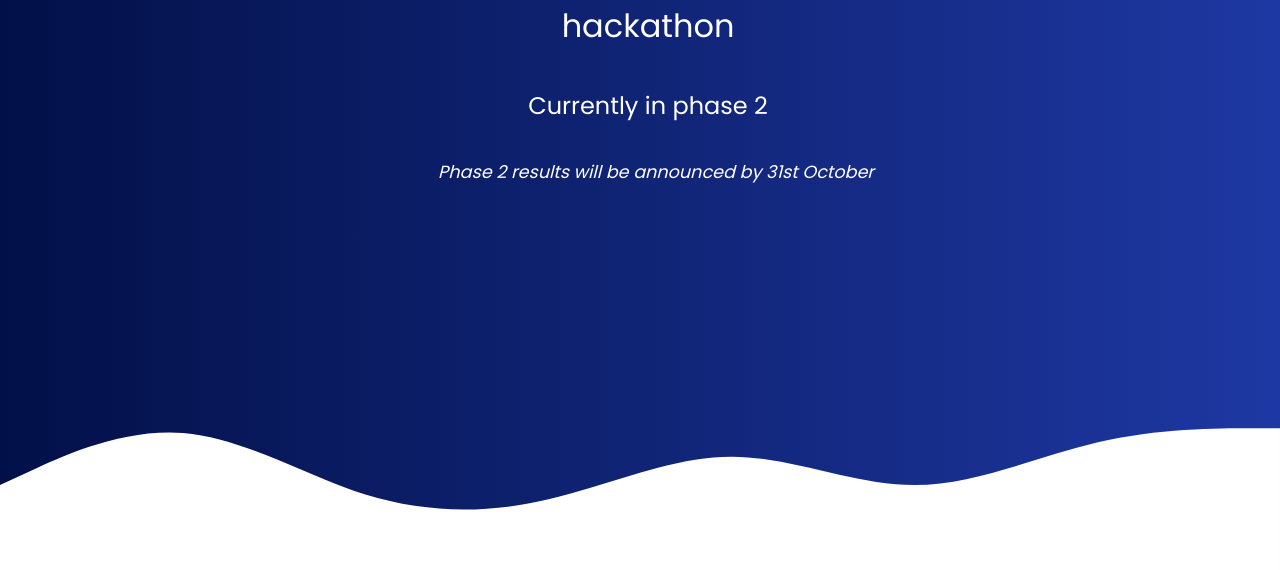
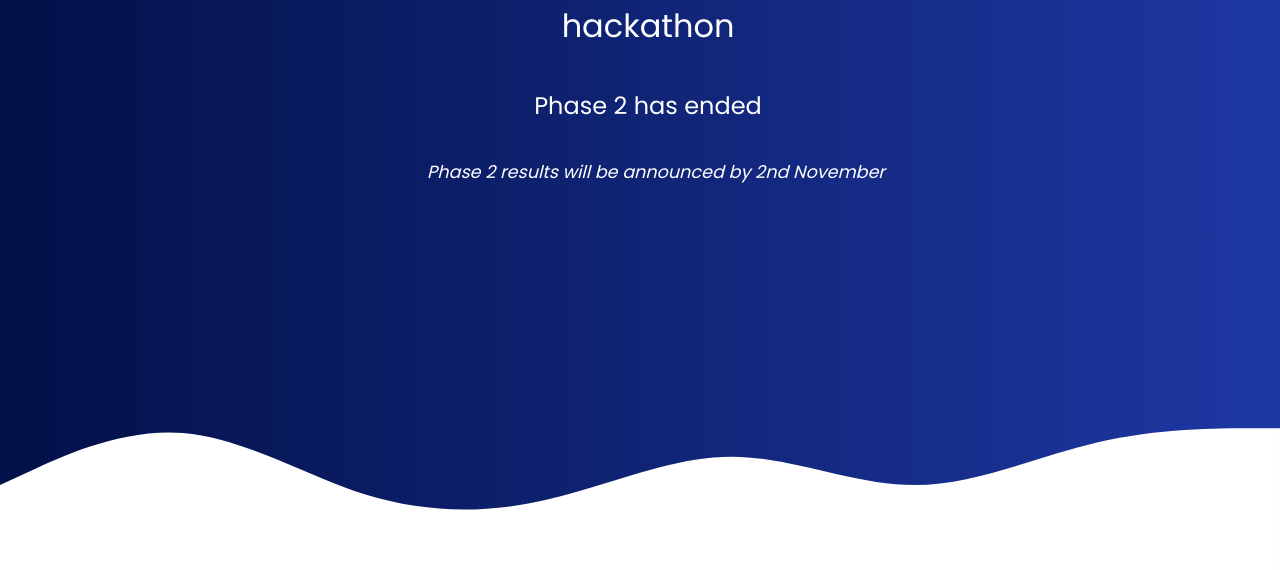
Before and after one commit to Coding-Club-PSGCT/codingclub, a Flask app: page / in a window 1280 px wide. Shown: the part 529-1099 px from the top of the page. Run offline with Flask 2, Linux system fonts and the light colour scheme; some libraries are stand-ins or nearby versions.

Commit message:
Timeline change

```diff
--- a/app/templates/index.html
+++ b/app/templates/index.html
@@ -84,10 +84,10 @@
 
               <div class="display-2--description2 lh-lg">
                 <p>
-                  Currently in phase 2
+                  Phase 2 has ended
                   <br>
                   <div class="display-2--description4 lh-lg">
-                    <em>Phase 2 results will be announced by 31st October</em>
+                    <em>Phase 2 results will be announced by 2nd November</em>
                     <br>
                   </div>
                 </p>
```
